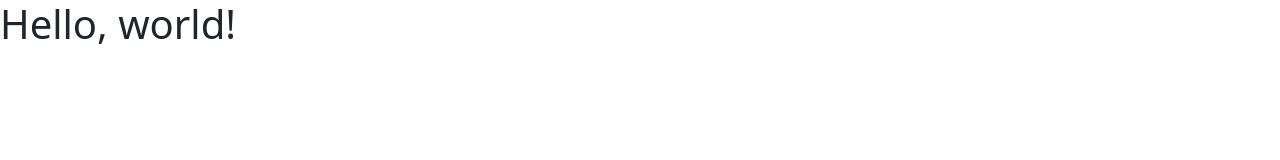
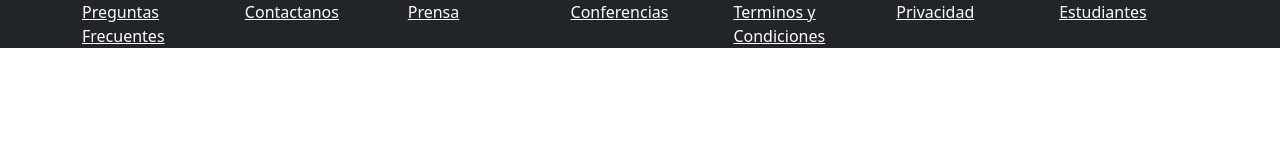
Before and after one commit to Allam9573/Conferencia-Platzi, a plain HTML site: page index.html in a window 1280 px wide. Drawn offline with nearby package versions, Linux system fonts and the light colour scheme.

Commit message:
agregue un footer

```diff
--- a/index.html
+++ b/index.html
@@ -9,12 +9,44 @@
     <!-- Bootstrap CSS -->
     <link href="https://cdn.jsdelivr.net/npm/bootstrap@5.0.0-beta1/dist/css/bootstrap.min.css" rel="stylesheet"
         integrity="sha384-giJF6kkoqNQ00vy+HMDP7azOuL0xtbfIcaT9wjKHr8RbDVddVHyTfAAsrekwKmP1" crossorigin="anonymous">
-
+    <link rel="stylesheet" href="css/index.css">
     <title>Hello, world!</title>
+    <style>
+        .col-border {
+            border: 1px solid white;
+            background-color: rgb(106, 173, 151);
+        }
+    </style>
 </head>
 
 <body>
-    <h1>Hello, world!</h1>
+    <footer id="footer" class="bg-dark">
+        <div class="container">
+            <div class="row">
+                <div class="col">
+                    <a href="#" class="text-white">Preguntas Frecuentes</a>
+                </div>
+                <div class="col">
+                    <a href="" class="text-white">Contactanos</a>
+                </div>
+                <div class="col">
+                    <a href="" class="text-white">Prensa</a>
+                </div>
+                <div class="col">
+                    <a href="" class="text-white">Conferencias</a>
+                </div>
+                <div class="col">
+                    <a href="" class="text-white">Terminos y Condiciones</a>
+                </div>
+                <div class="col">
+                    <a href="" class="text-white">Privacidad</a>
+                </div>
+                <div class="col">
+                    <a href="" class="text-white">Estudiantes</a>
+                </div>
+            </div>
+        </div>
+    </footer>
 
 
     <script src="https://cdn.jsdelivr.net/npm/bootstrap@5.0.0-beta1/dist/js/bootstrap.bundle.min.js"
```
